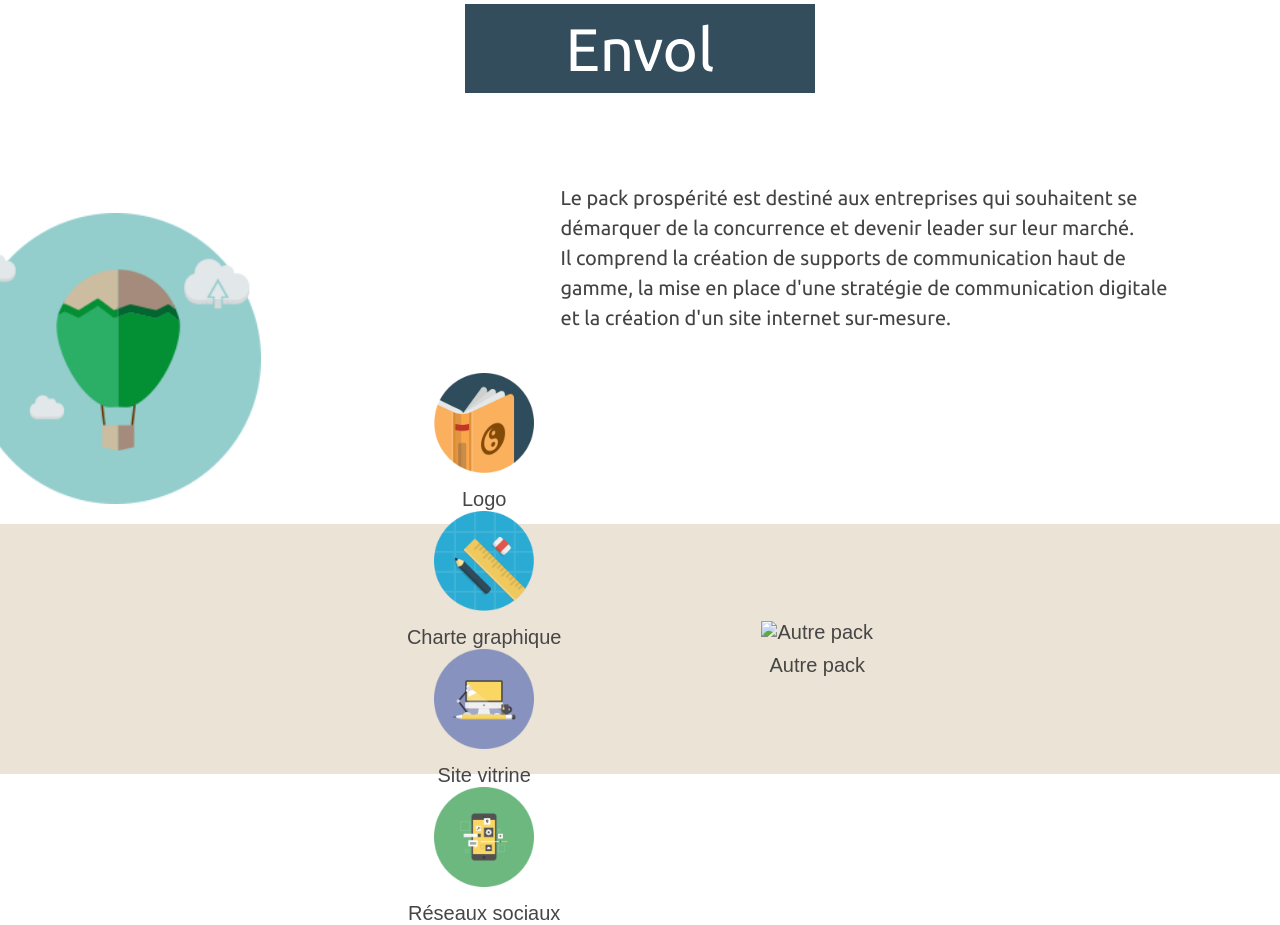
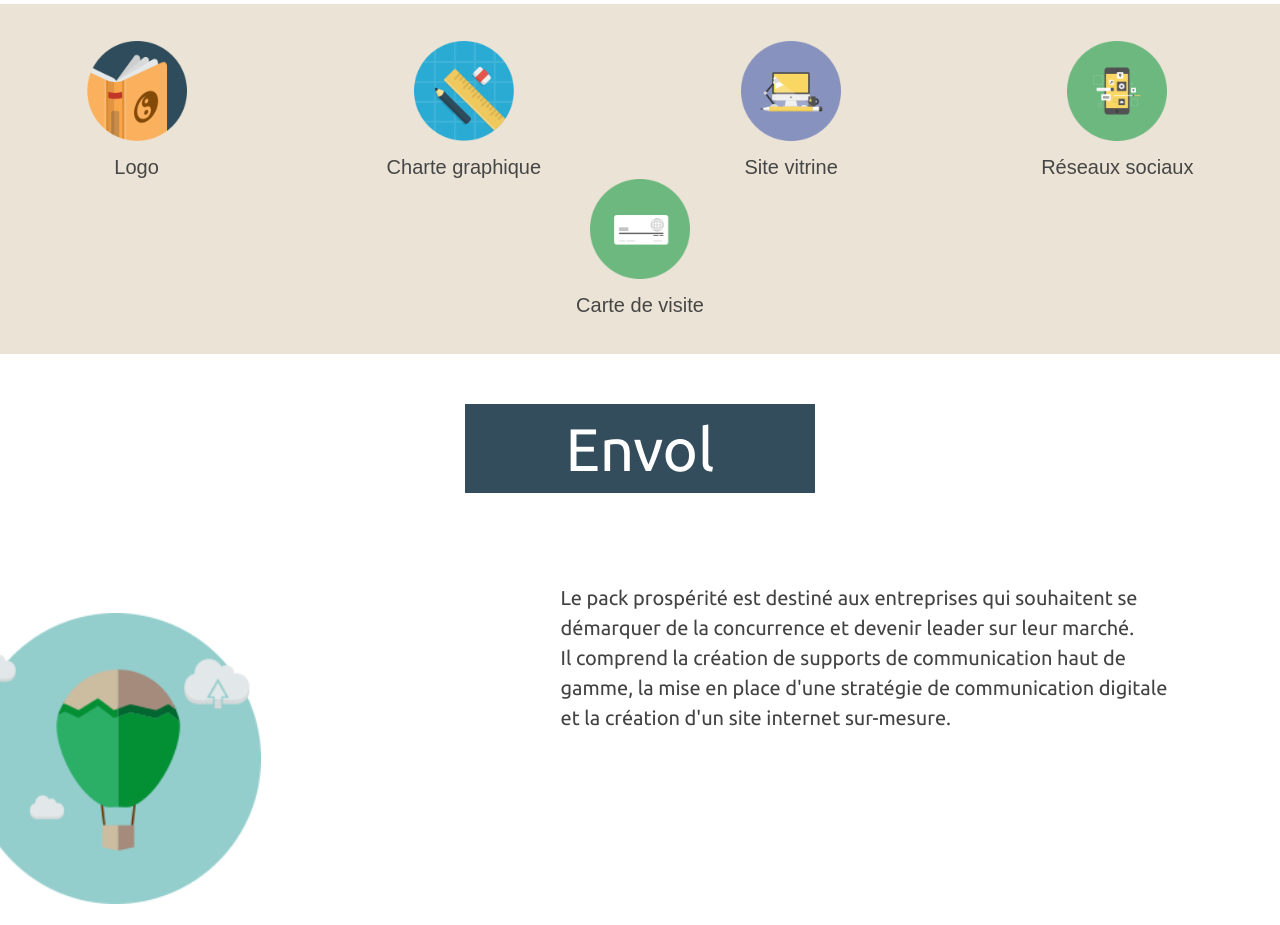
Before and after one commit to LemkademElias/site-youcommunik, a plain HTML site: page index.html in a window 1280 px wide. Shown: the part 1785-2710 px from the top of the page. Drawn offline with Linux system fonts and the light colour scheme.

Commit message:
finalisation des deux premiers enchainemenrs de section : content-pack

```diff
--- a/index.html
+++ b/index.html
@@ -108,6 +108,38 @@
     </div>
     <div></div>
 
+    <!--SECTION_PACKS_2-->
+
+<section class="packs-section">
+
+  <!-- Première ligne avec 4 packs -->
+  <div class="packs-line">
+    <div class="pack-item">
+      <img src="public/img/Logo-logo.png" alt="Logo">
+      <p>Logo</p>
+    </div>
+    <div class="pack-item">
+      <img src="public/img/icon-charte-graphic.png" alt="Charte graphique">
+      <p>Charte graphique</p>
+    </div>
+    <div class="pack-item">
+      <img src="public/img/site-vitrine.png" alt="Site vitrine">
+      <p>Site vitrine</p>
+    </div>
+    <div class="pack-item">
+      <img src="public/img/reseaux-sociaux.png" alt="Réseaux sociaux">
+      <p>Réseaux sociaux</p>
+    </div>
+  </div>
+
+  <!-- Deuxième ligne avec 1 seul pack centré -->
+  <div class="pack-item-single">
+    <img src="public/img/carte-visite.png" alt="Carte de visite">
+    <p>Carte de visite</p>
+  </div>
+
+</section>
+
     <section>
       <div class="section-title">
           <p>
@@ -123,37 +155,6 @@
       <div></div>
     </section>
 
-<!--SECTION_PACKS_2-->
-
-<section class="packs">
-
-  <!-- Première ligne avec 4 packs -->
-  <div class="packs-row">
-    <div>
-      <img src="public/img/Logo-logo.png" alt="logo-logo">
-      <p>Logo</p>
-    </div>
-    <div>
-      <img src="public/img/icon-charte-graphic.png" alt="charte graphique">
-      <p>Charte graphique</p>
-    </div>
-    <div>
-      <img src="public/img/site-vitrine.png" alt="site single page">
-      <p>Site vitrine</p>
-    </div>
-    <div>
-      <img src="public/img/reseaux-sociaux.png" alt="Carte de visite">
-      <p>Réseaux sociaux</p>
-    </div>
-  </div>
-
-  <!-- Deuxième ligne avec 1 seul pack -->
-  <div class="single-pack">
-    <img src="public/img/autre-pack.png" alt="Autre pack">
-    <p>Autre pack</p>
-  </div>
-
-</section>
 
 
 </body>
--- a/style.css
+++ b/style.css
@@ -215,6 +215,43 @@ nav a img {
   bottom: 50px;
 }
 
+/*-----SECTION_PACK_2-----*/
+
+.packs-section {
+  background-color: #ebe3d5;
+  height: 350px; /* Tu peux ajuster la hauteur si nécessaire */
+  width: 100%;
+  display: flex;
+  flex-direction: column; /* Organisation en colonne : 1 ligne + 1 pack */
+  justify-content: center;
+  align-items: center; /* Centre les enfants horizontalement */
+}
+
+.packs-line {
+  display: flex;
+  justify-content: center;
+  align-items: center;
+  gap: 200px; /* Espace horizontal entre les 4 packs */
+}
+
+.pack-item,
+.pack-item-single {
+  text-align: center;
+  font-family: 'ubhuntu', sans-serif;
+  font-weight: 400;
+  color: rgb(70, 70, 70);
+  font-size: 20px;
+}
+
+.packs-section img {
+  width: 100px; /* Taille des images */
+  height: auto;
+  margin-bottom: 10px; /* Espace entre l’image et le texte */
+  font-family: 'ubhuntu', sans-serif;
+  font-weight: 400;
+}
+
+
 /*-----SECTION_ENVOL-----*/
 
 .section-title-envol {
```
